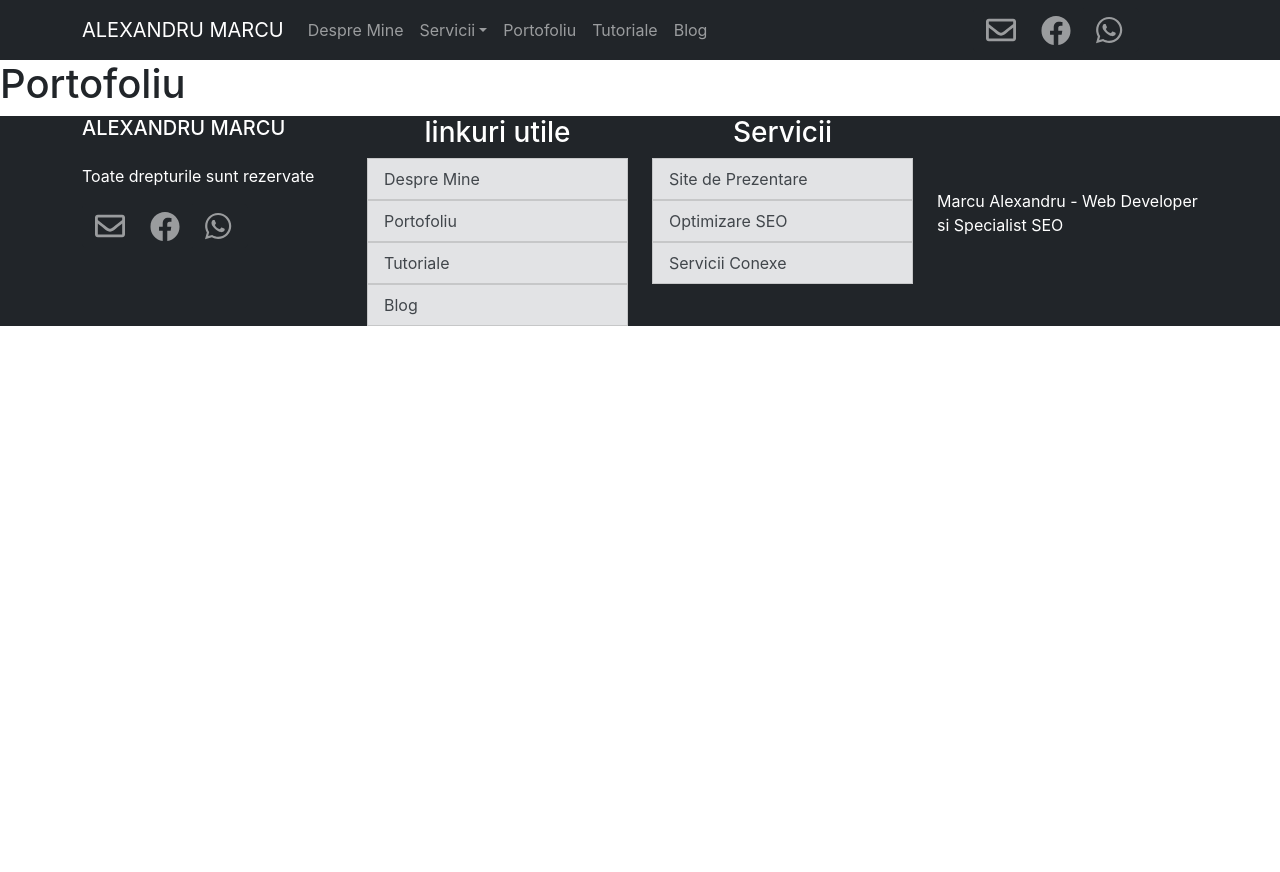
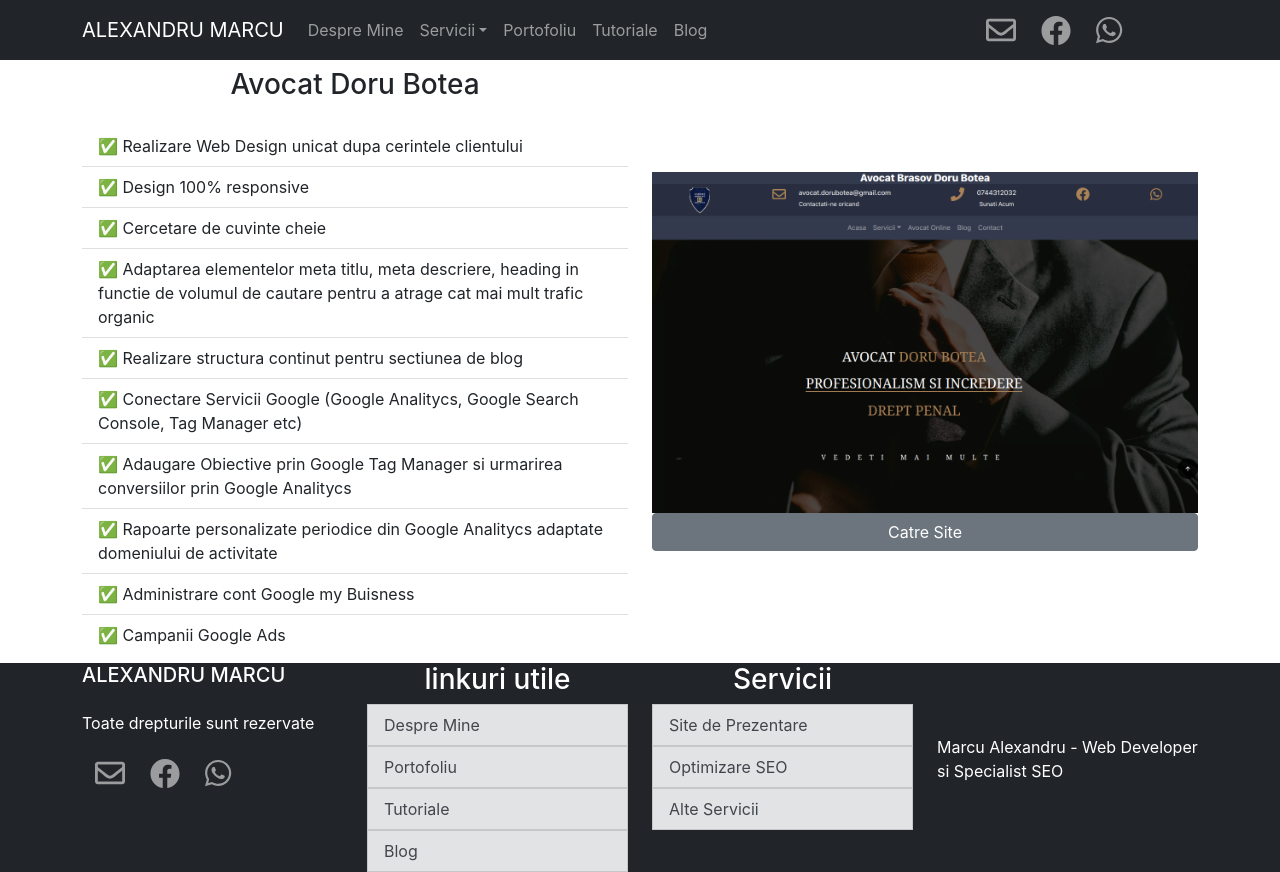
Before and after one commit to MarcGames1/MyNewWebsite, a Next.js app: page /portofoliu in a window 1280 px wide. Before the commit the page ends 800 px from the top, so only its background shows below. Built offline with nearby package versions, Linux system fonts and the light colour scheme.

Commit message:
servicii

```diff
--- /dev/null
+++ b/Classes/entry/entry.ts
@@ -0,0 +1,12 @@
+class Entry{
+    public name:string=''
+    public description: string='';
+
+
+    public constructor(name:string, description:string) {
+     this.name = name
+     this.description= description
+
+  }
+  }
+  export default Entry
--- /dev/null
+++ b/Classes/entry/portofoliu.ts
@@ -0,0 +1,21 @@
+import Entry from "./entry"
+
+class Portofoliu extends Entry{
+
+    public link:string=''
+    public imglocation:string=''
+    public serviciiList=['']
+
+    constructor(name:string, description:string, link:string, imglocation:string, serviciiList:string[]){
+        super(name, description)
+        this.name = name
+        this.description=description
+        this.link = link
+        this.imglocation=imglocation
+        this.serviciiList = serviciiList
+
+    }
+
+}
+
+export default Portofoliu
--- a/components/Footer/Footer.tsx
+++ b/components/Footer/Footer.tsx
@@ -46,7 +46,7 @@ const Footer =()=>{
 <p className='h3 text-center'>Servicii</p>
 <a href='/creare-website'><ListGroup.Item action variant='secondary'>Site de Prezentare</ListGroup.Item></a>
 <a href='/optimizare-seo'><ListGroup.Item action variant='secondary'>Optimizare SEO</ListGroup.Item></a>
-<a href='/alte-servicii'><ListGroup.Item action variant='secondary'>Servicii Conexe</ListGroup.Item></a>
+<a href='/alte-servicii'><ListGroup.Item action variant='secondary'>Alte Servicii</ListGroup.Item></a>
   </ListGroup>
 
 </Col>
--- /dev/null
+++ b/components/PortofoliuElement/PortofoliuElement.tsx
@@ -0,0 +1,52 @@
+import { Row, Col, Button, Container, ListGroup } from "react-bootstrap"
+import Portofoliu from "../../Classes/entry/portofoliu"
+
+const PortofoliuElement=(props:Portofoliu) =>{
+
+    return(
+        <Container className='my-2'>
+        <Row>
+            <Col lg={6} sm={12}>
+              <div>
+                <h3 className="text-center">{props.name}</h3>
+                <div>
+                  <p className="mb-4">
+                   {props.description}
+                  </p>
+                </div>
+                <ListGroup variant={'flush'}>
+                     {props.serviciiList.map((serviciu)=><ListGroup.Item key={serviciu}>{'✅ '}{serviciu}</ListGroup.Item>)}
+                </ListGroup>
+
+
+              </div>
+            </Col>
+            <Col className='mx-auto my-auto' lg={6} sm={12}>
+              <div>
+                <a rel="nofollow" href={props.link} target="_blank">
+                  <div className="thumbnail rounded">
+                    <img
+                      alt={'proiect '+props.name}
+                      className="img-fluid"
+                      src={props.imglocation}
+                    />
+                  </div>
+                </a>
+              </div>
+              <Button className='d-block w-100'  variant={'secondary'}>
+                <a className='text-white'
+                  rel="nofollow"
+                  target="_blank"
+
+                  href={props.link}
+                >
+                  Catre Site
+                </a>
+                </Button>
+            </Col>
+          </Row>
+        </Container>
+    )
+}
+
+export default PortofoliuElement
--- a/pages/portofoliu.tsx
+++ b/pages/portofoliu.tsx
@@ -1,6 +1,31 @@
-const PortofoliuPage = () =>{
+import { Container } from "next/app"
+import React from "react"
+import { Card } from "react-bootstrap"
+import Portofoliu from "../Classes/entry/portofoliu"
+import PortofoliuElement from "../components/PortofoliuElement/PortofoliuElement"
 
-    return(<h1>Portofoliu</h1>)
+
+function PortofoliuPage() {
+const doruBotea = new Portofoliu('Avocat Doru Botea',
+ '',
+  'https://www.avocatdorubotea.ro/',
+   "img/portofoliu/doru/dorubotea.png",
+   [
+       'Realizare Web Design unicat dupa cerintele clientului',
+        'Design 100% responsive',
+         'Cercetare de cuvinte cheie',
+          'Adaptarea elementelor meta titlu, meta descriere, heading in functie de volumul de cautare pentru a atrage cat mai mult trafic organic',
+           'Realizare structura continut pentru sectiunea de blog',
+           'Conectare Servicii Google (Google Analitycs, Google Search Console, Tag Manager etc)',
+            'Adaugare Obiective prin Google Tag Manager si urmarirea conversiilor prin Google Analitycs ',
+            'Rapoarte personalizate periodice din Google Analitycs adaptate domeniului de activitate',
+             'Administrare cont Google my Buisness',
+              'Campanii Google Ads' ])
+
+console.log(doruBotea)
+    return(<>
+   <PortofoliuElement {...doruBotea} />
+    </>)
 }
 
 
--- a/pages/tutoriale.tsx
+++ b/pages/tutoriale.tsx
@@ -2,7 +2,7 @@ import React from "react";
 import { Alert, Button } from "react-bootstrap";
 import Image from 'next/image'
 import { Container } from "next/app";
-export default function Custom404() {
+export default function tutoriale() {
     return (<>
     <Alert variant={'warning'}>
         <Button href='/'>Acasa</Button>
```
Also changed, not shown: Classes/entry/serviciu.ts (added, +12 -0 lines), pages/alte-servicii.tsx (+11 -3 lines), pages/blog.tsx (+5 -6 lines), public/img/portofoliu/doru/dorubotea.png (added).
